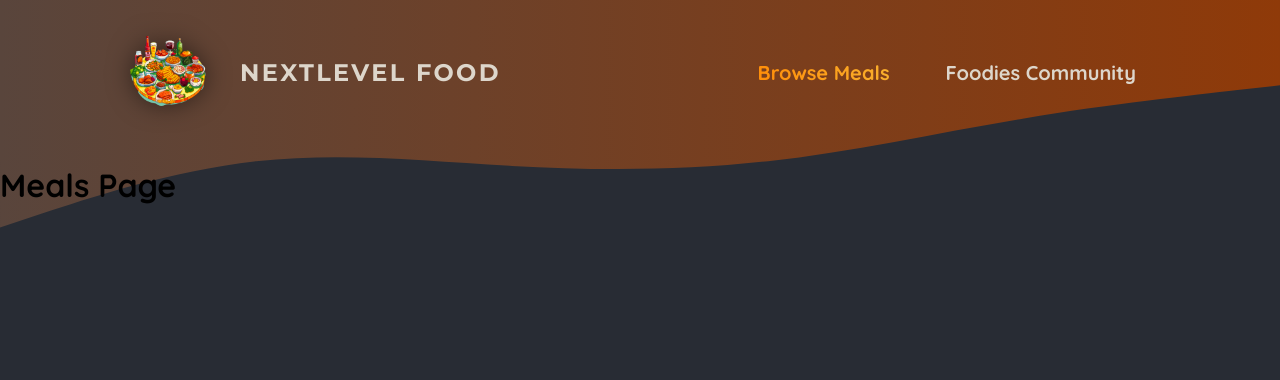
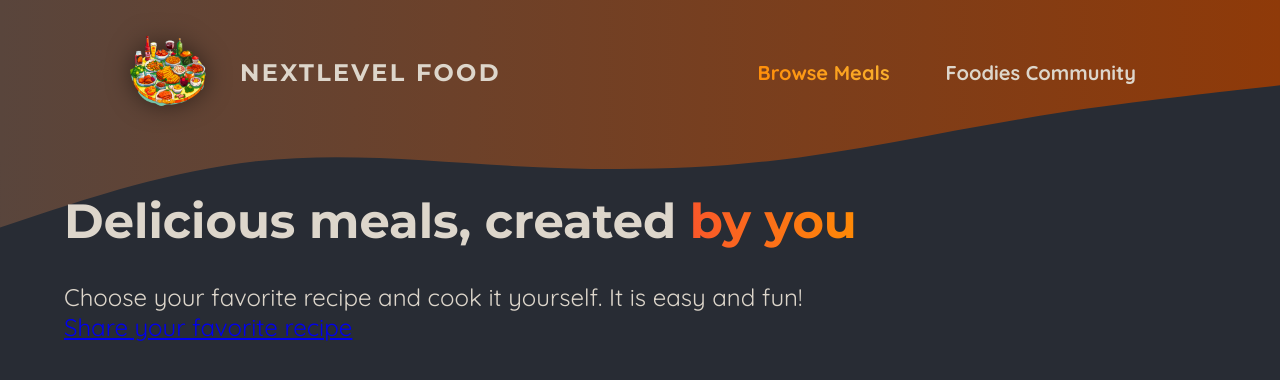
Before and after one commit to csabatoth627/foodies-nextjs, a Next.js app: page /meals in a window 1280 px wide. Shown: the top 380 px of the page. Built offline with nearby package versions, Linux system fonts and the light colour scheme.

Commit message:
feat: create MealsPage

```diff
--- a/app/meals/page.js
+++ b/app/meals/page.js
@@ -1,3 +1,17 @@
+import Link from "next/link";
+import classes from "./page.module.css";
+
 export default function MealsPage() {
-  return <h1>Meals Page</h1>;
+  return (
+    <>
+      <header className={classes.header}>
+        <h1>Delicious meals, created <span className={classes.highlight}>by you</span></h1>
+        <p>Choose your favorite recipe and cook it yourself. It is easy and fun!</p>
+        <p>
+          <Link href="/meals/share">Share your favorite recipe</Link>
+        </p>
+      </header>
+      <main className={classes.main}></main>
+    </>
+  );
 }
--- /dev/null
+++ b/app/meals/page.module.css
@@ -0,0 +1,51 @@
+.header {
+  gap: 3rem;
+  margin: 3rem auto 5rem auto;
+  width: 90%;
+  max-width: 75rem;
+  color: #ddd6cb;
+  font-size: 1.5rem;
+}
+
+.header h1 {
+  font-family: 'Montserrat', sans-serif;
+}
+
+.highlight {
+  background: linear-gradient(90deg, #f9572a, #ff8a05);
+  background-clip: text;
+  -webkit-background-clip: text;
+  -webkit-text-fill-color: transparent;
+}
+
+.header p {
+  margin: 0;
+}
+
+.cta a {
+  display: inline-block;
+  margin-top: 1rem;
+  padding: 0.5rem 1rem;
+  border-radius: 0.5rem;
+  background: linear-gradient(90deg, #f9572a, #ff9b05);
+  color: #ffffff;
+  font-weight: bold;
+  text-decoration: none;
+}
+
+.loading {
+  text-align: center;
+  animation: loading 1.2s ease-in-out infinite;
+}
+
+@keyframes loading {
+  0% {
+    color: #e9e9e9;
+  }
+  50% {
+    color: #b89b84;
+  }
+  100% {
+    color: #e9e9e9;
+  }
+}
```
